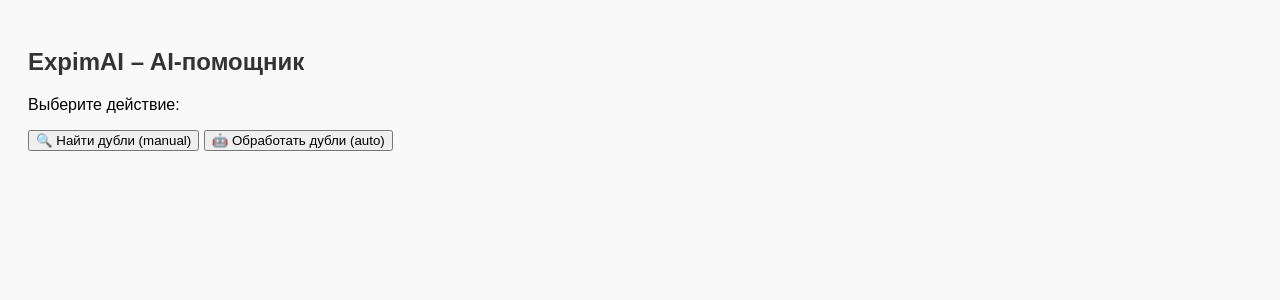
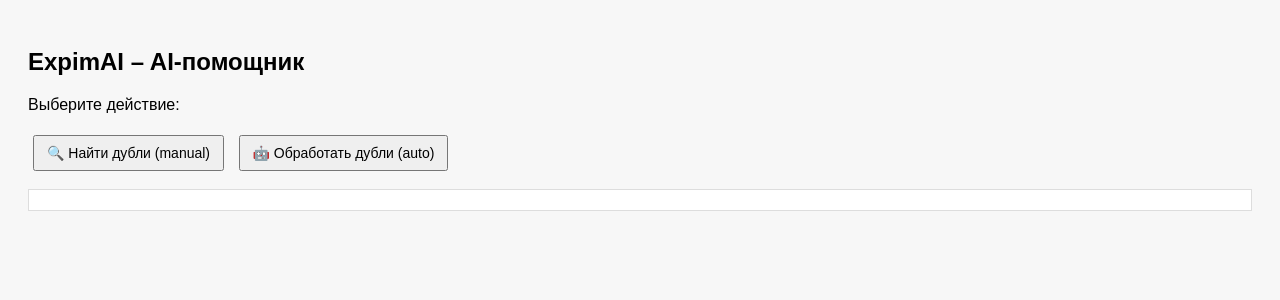
Before and after one commit to danilcheranev/expimai-amo, a FastAPI app: page /amo-panel in a window 1280 px wide. Shown: the top 300 px of the page. Run offline with FastAPI, Linux system fonts and the light colour scheme.

Commit message:
Update styles.css

```diff
--- a/static/styles.css
+++ b/static/styles.css
@@ -1,8 +1,3 @@
-body {
-    font-family: sans-serif;
-    padding: 20px;
-    background: #f9f9f9;
-}
-h2 {
-    color: #333;
-}
+body { font-family: sans-serif; background: #f7f7f7; padding: 20px; }
+button { margin: 5px; padding: 8px 12px; font-size: 14px; }
+pre { background: #fff; padding: 10px; border: 1px solid #ddd; }
```
